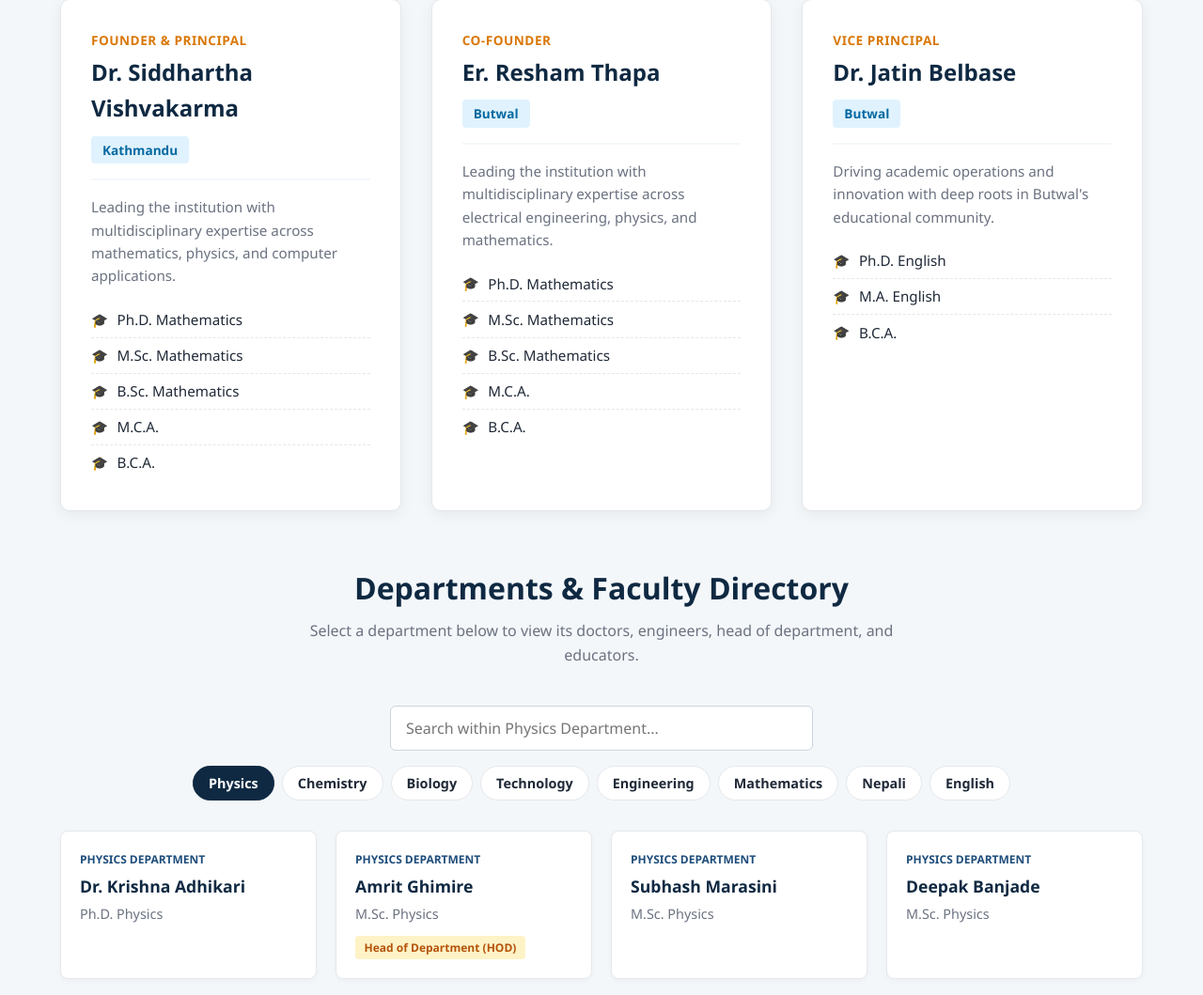
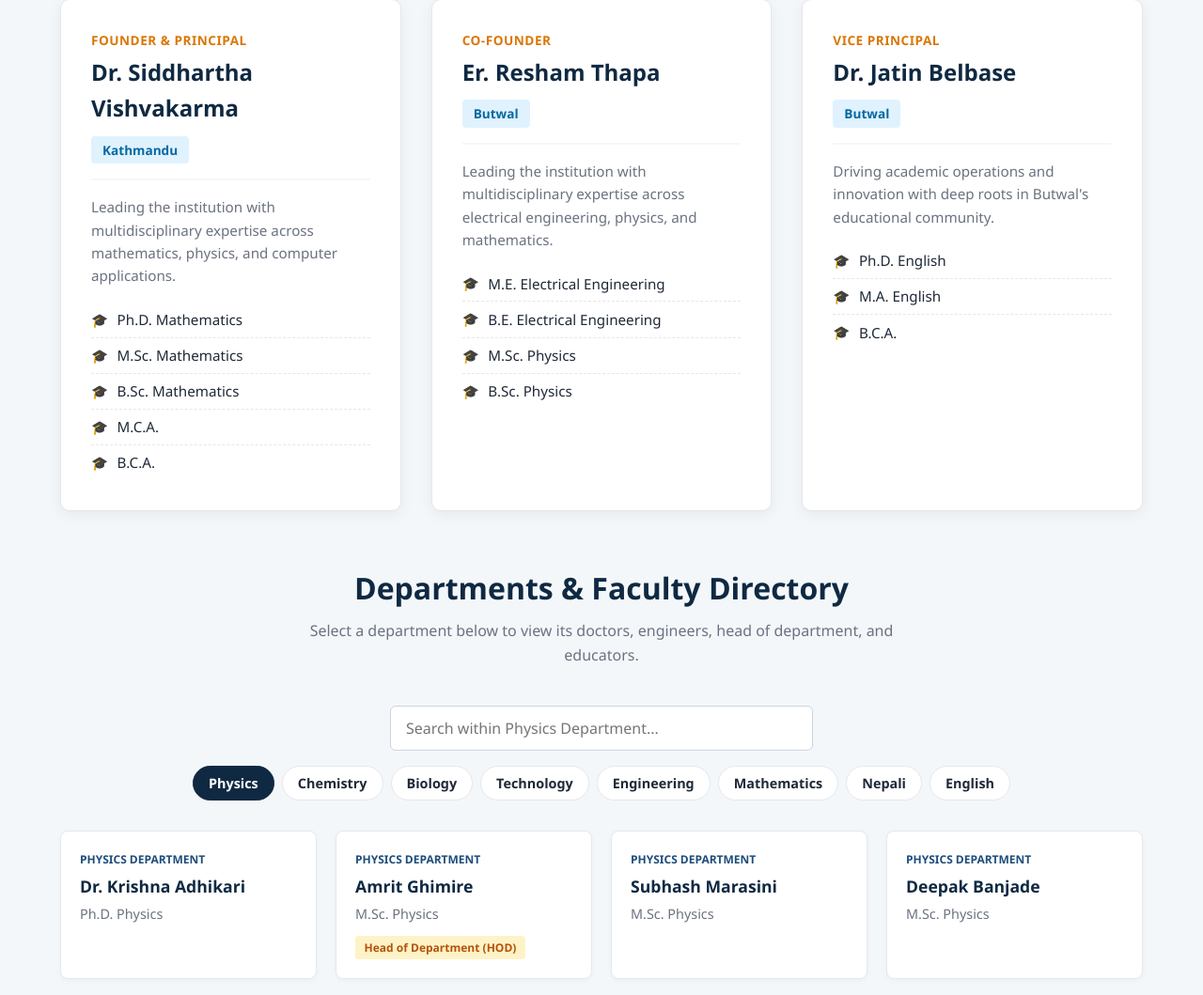
Before and after one commit to sanjumath/Siddhartha-STEM-College, a plain HTML site: page index.html in a window 1280 px wide. Shown: the part 1314-2373 px from the top of the page at 94% size. Drawn offline with Linux system fonts and the light colour scheme.

Commit message:
update index.html

```diff
--- a/index.html
+++ b/index.html
@@ -118,11 +118,10 @@
                     Leading the institution with multidisciplinary expertise across electrical engineering, physics, and mathematics.
                 </p>
                 <ul class="degree-list">
-                    <li>Ph.D. Mathematics</li>
-                    <li>M.Sc. Mathematics</li>
-                    <li>B.Sc. Mathematics</li>
-                    <li>M.C.A.</li>
-                    <li>B.C.A.</li>
+                    <li>M.E. Electrical Engineering</li>
+                    <li>B.E. Electrical Engineering</li>
+                    <li>M.Sc. Physics</li>
+                    <li>B.Sc. Physics</li>
                 </ul>
             </div>
 
```
